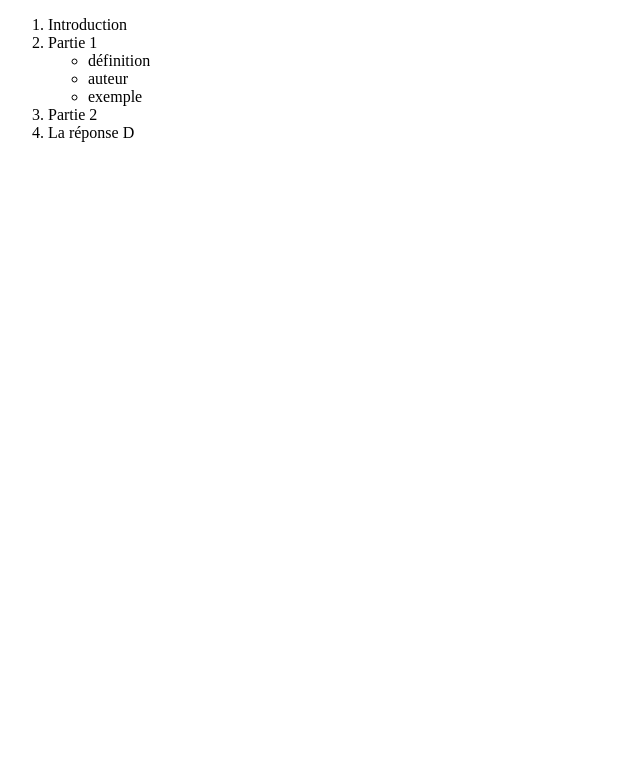
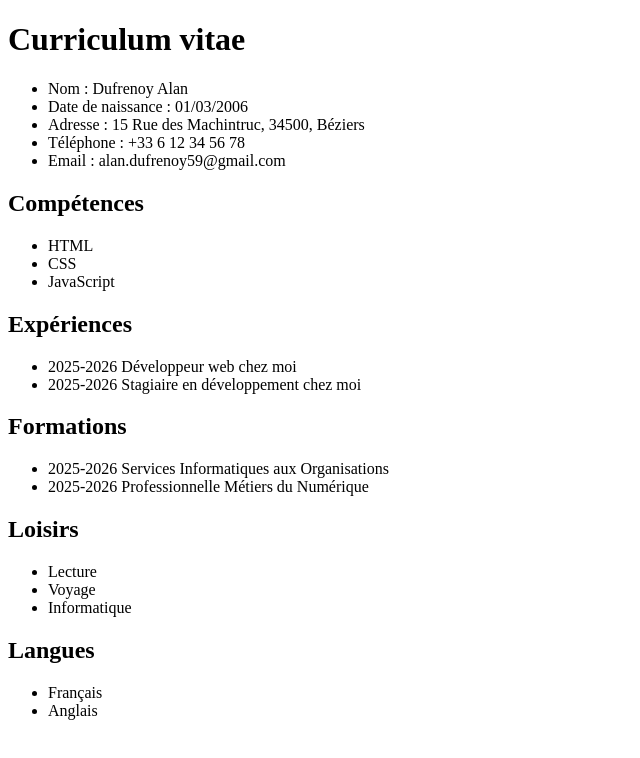
Before and after one commit to Aln-Duf/moncv, a plain HTML site: page site/index.html in a window 1280 px wide. Shown: the whole page, without its empty margins (0-640 px from the left). Drawn offline with Linux system fonts and the light colour scheme.

Commit message:
-Save git push origin main git commit -m -Save

```diff
--- a/site/index.html
+++ b/site/index.html
@@ -2,31 +2,74 @@
 <!--[if lt IE 7]>      <html class="no-js lt-ie9 lt-ie8 lt-ie7"> <![endif]-->
 <!--[if IE 7]>         <html class="no-js lt-ie9 lt-ie8"> <![endif]-->
 <!--[if IE 8]>         <html class="no-js lt-ie9"> <![endif]-->
-<!--[if gt IE 8]>      <html class="no-js"> <!--<![endif]-->
+<!--[if gt IE 8]>      <html class="no-js"> <![endif]-->
+
 <html>
+
 <head>
     <meta charset="utf-8">
     <meta http-equiv="X-UA-Compatible" content="IE=edge">
-        <title></title>
+    <title>Curriculum vitae</title>
     <meta name="description" content="">
     <meta name="viewport" content="width=device-width, initial-scale=1">
-        <link rel="stylesheet" href="">
 </head>
+
 <body>
-        <ol>
-            <li>Introduction</li>
-            <li>Partie 1
+
+    <h1>Curriculum vitae</h1>
+
+    <section id="Profils">
         <ul>
-                <li>définition</li>
-                <li>auteur</li>
-                <li>exemple</li>
+            <li>Nom : Dufrenoy Alan</li>
+            <li>Date de naissance : 01/03/2006</li>
+            <li>Adresse : 15 Rue des Machintruc, 34500, Béziers</li>
+            <li>Téléphone : +33 6 12 34 56 78</li>
+            <li>Email : alan.dufrenoy59@gmail.com</li>
         </ul>
-            </li>
-            <li>Partie 2</li>
-            <li>La réponse D</li>
-        </ol>
+    </section>
 
+    <section id="competences">
+        <h2>Compétences</h2>
+        <ul>
+            <li>HTML</li>
+            <li>CSS</li>
+            <li>JavaScript</li>
+        </ul>
+    </section>
 
-        <script src="" async defer></script>
+    <section id="experiences">
+        <h2>Expériences</h2>
+        <ul>
+            <li>2025-2026 Développeur web chez moi</li>
+            <li>2025-2026 Stagiaire en développement chez moi</li>
+        </ul>
+    </section>
+
+    <section id="formations">
+        <h2>Formations</h2>
+        <ul>
+            <li>2025-2026 Services Informatiques aux Organisations</li>
+            <li>2025-2026 Professionnelle Métiers du Numérique</li>
+        </ul>
+    </section>
+
+    <section id="loisirs">
+        <h2>Loisirs</h2>
+        <ul>
+            <li>Lecture</li>
+            <li>Voyage</li>
+            <li>Informatique</li>
+        </ul>
+    </section>
+
+    <section id="langues">
+        <h2>Langues</h2>
+        <ul>
+            <li>Français</li>
+            <li>Anglais</li>
+        </ul>
+    </section>
+
 </body>
+
 </html>
```
Lines whose indentation alone changed are shown as unchanged.
